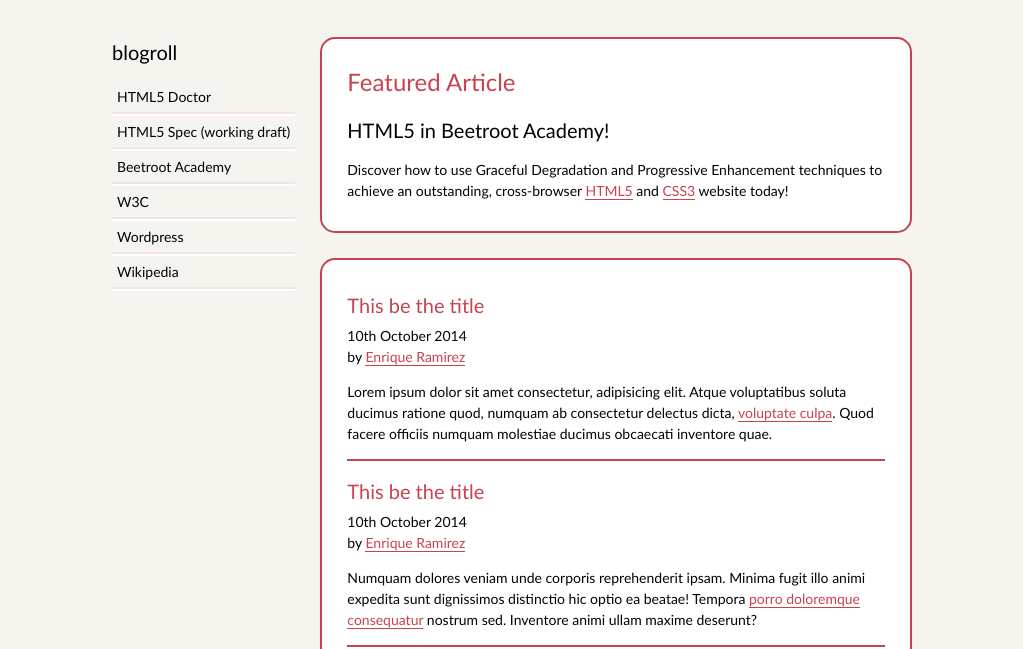
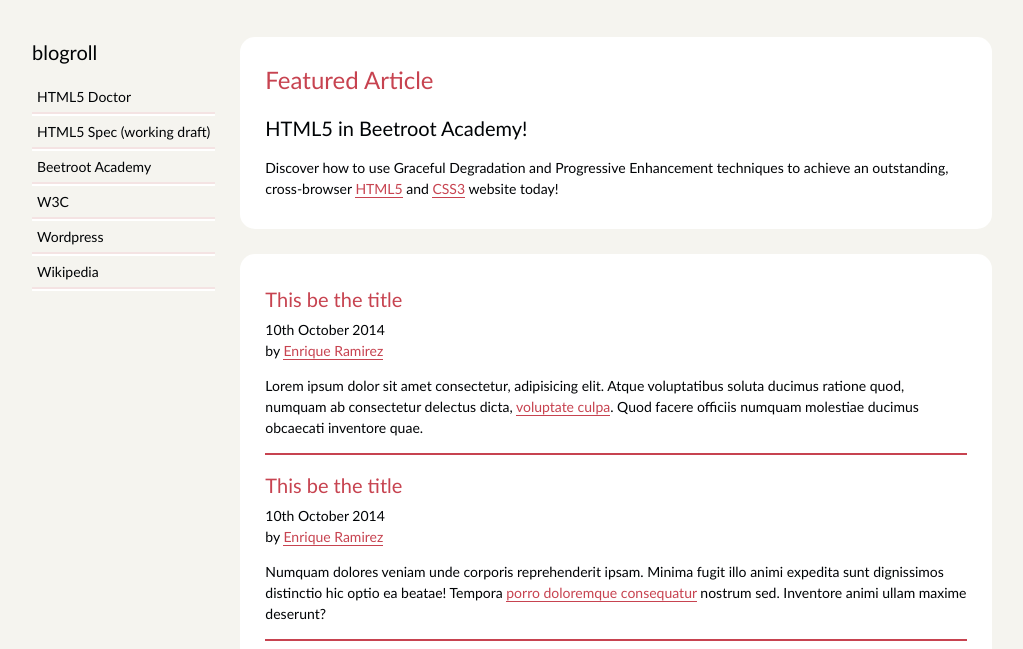
Before and after one commit to aleksiistepanov/htmp5smash, a plain HTML site: page index.html in a window 1280 px wide. Shown: the part 153-802 px from the top of the page, without its empty margins (128-1151 px from the left). Drawn offline with Linux system fonts and the light colour scheme.

Commit message:
change SCC styles

```diff
--- a/css/styles.css
+++ b/css/styles.css
@@ -7,7 +7,7 @@ body {
 }
 
 .container {
-max-width: 800px;
+max-width: 960px;
 margin: 0 auto;
 }
 
@@ -100,7 +100,7 @@ header {
     border-radius: 15px;
     padding: 15px 25px;
     margin-bottom: 25px;
-    border: 2px solid #c74350;
+    border: 2px doted #c74350;
 }
 article h3 a {
     color: #000305;
```
